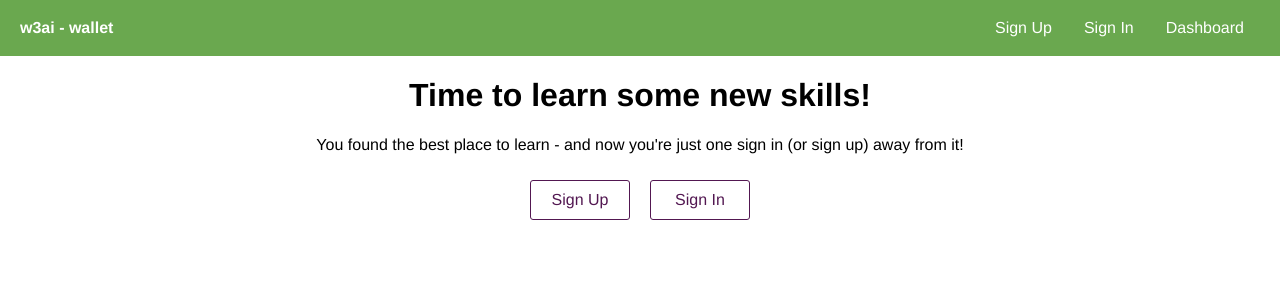
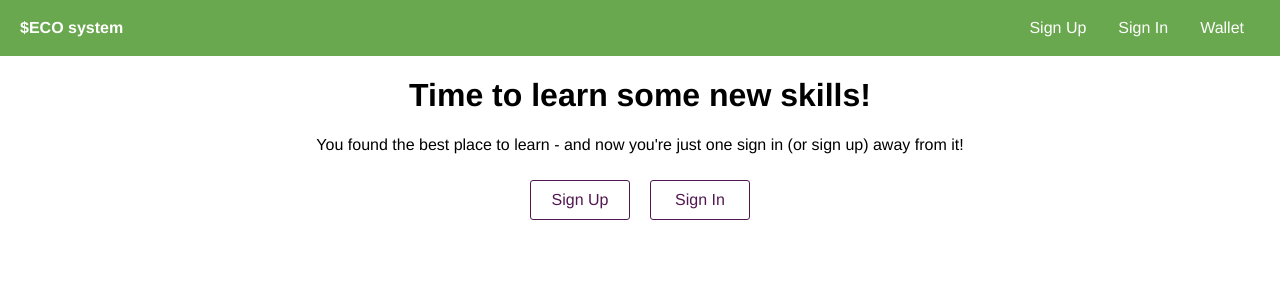
Before and after one commit to social-capital-network/free-bank, a Vue app: page / in a window 1280 px wide. Shown: the top 300 px of the page. Built offline with nearby package versions, Linux system fonts and the light colour scheme.

Commit message:
changed title to $ECO system

```diff
--- a/src/components/header/header.vue
+++ b/src/components/header/header.vue
@@ -1,7 +1,7 @@
 <template>
   <header id="header">
     <div class="logo">
-      <router-link to="/">w3ai - wallet</router-link>
+      <router-link to="/">$ECO system</router-link>
     </div>
     <nav>
       <ul>
@@ -12,7 +12,7 @@
           <router-link to="/signin">Sign In</router-link>
         </li>
         <li>
-          <router-link to="/dashboard">Dashboard</router-link>
+          <router-link to="/dashboard">Wallet</router-link>
         </li>
       </ul>
     </nav>
```
